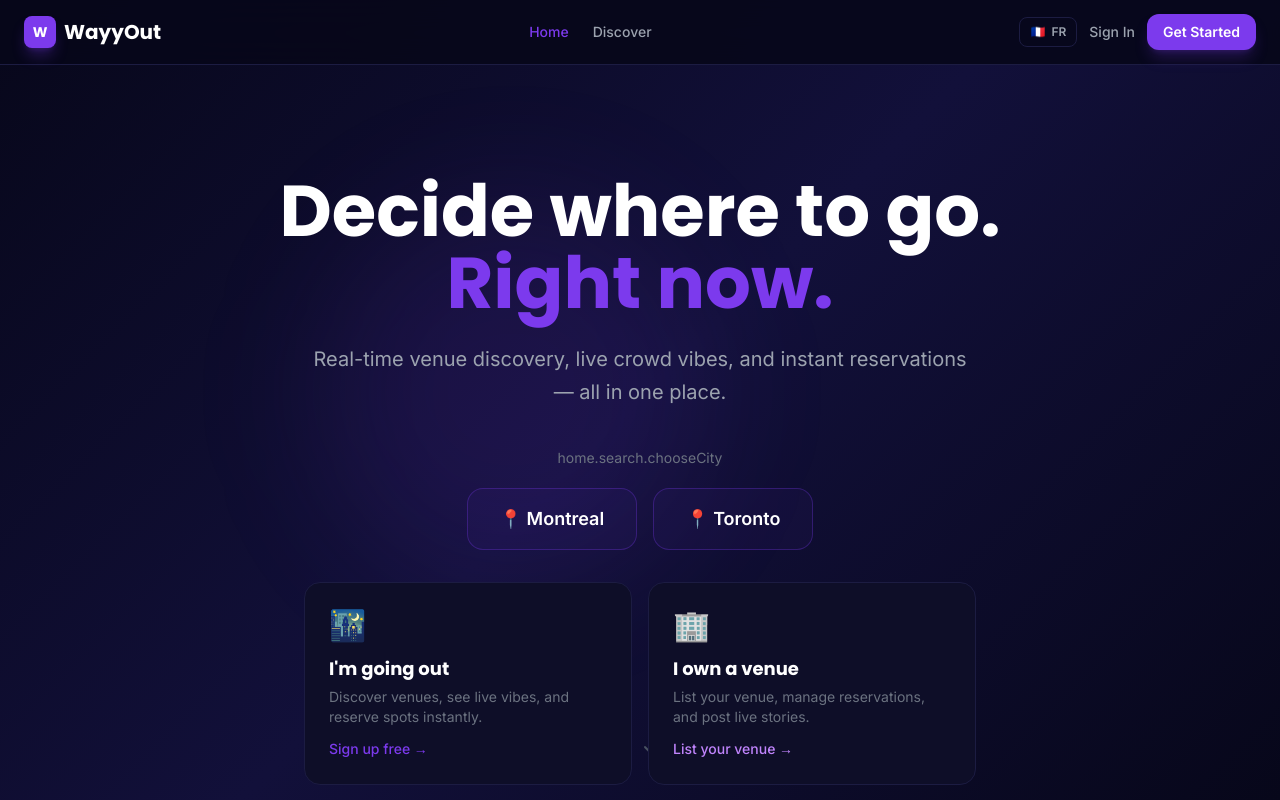
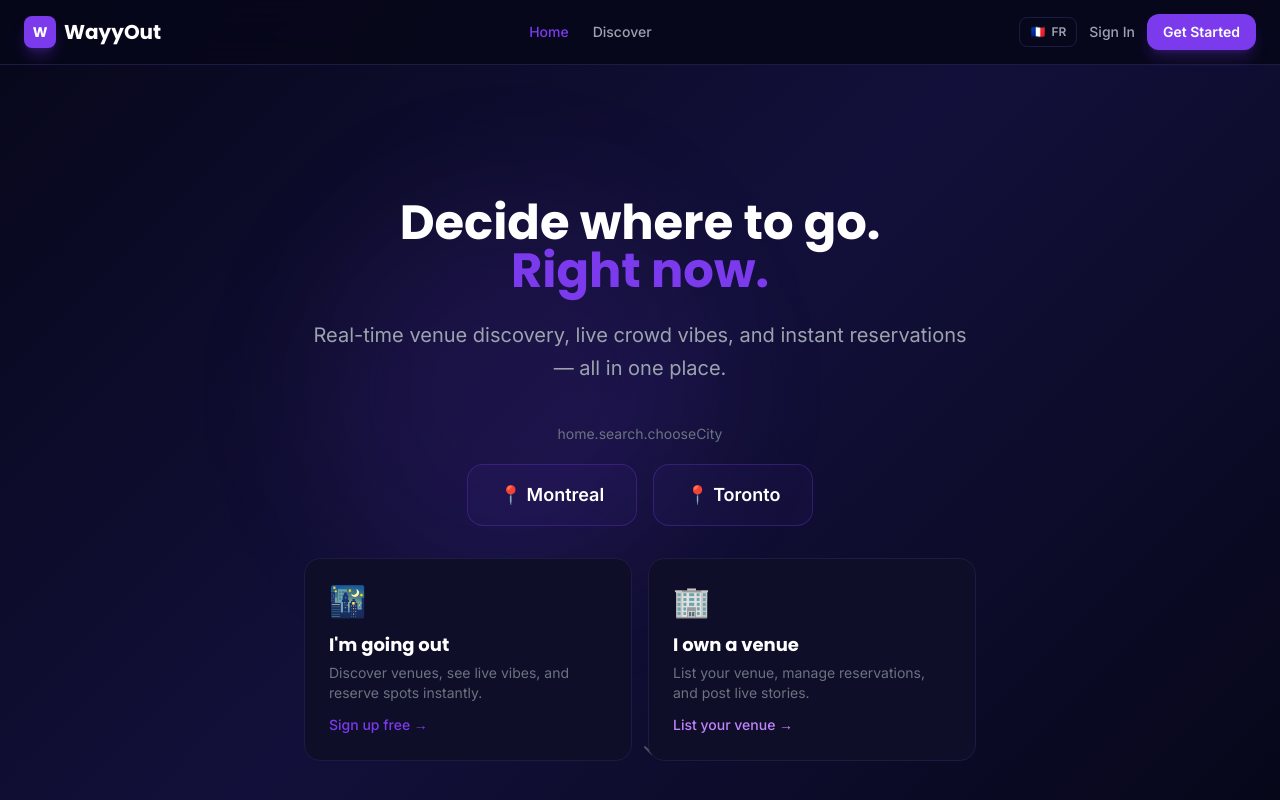
Before and after one commit to londondonswayy/WayyOut, a React (Create React App) app in the folder frontend/: page / in a window 1280 px wide. Shown: the top 800 px of the page. Built offline with nearby package versions, Linux system fonts and the light colour scheme; no server answers.

Commit message:
Reduce hero title font size

```diff
--- a/frontend/src/pages/Home.js
+++ b/frontend/src/pages/Home.js
@@ -54,7 +54,7 @@ export default function Home() {
         <div className="absolute bottom-1/4 right-1/4 w-96 h-96 bg-accent-purple/10 rounded-full blur-3xl pointer-events-none" />
 
         <div className="relative z-10 text-center px-4 max-w-5xl mx-auto pt-16 md:pt-24">
-          <h1 className="font-display font-bold text-5xl md:text-7xl text-white mb-6 leading-tight">
+          <h1 className="font-display font-bold text-4xl md:text-5xl text-white mb-6 leading-tight">
             {t('home.hero.title')}<br />
             <span className="text-primary">{t('home.hero.highlight')}</span>
           </h1>
```
